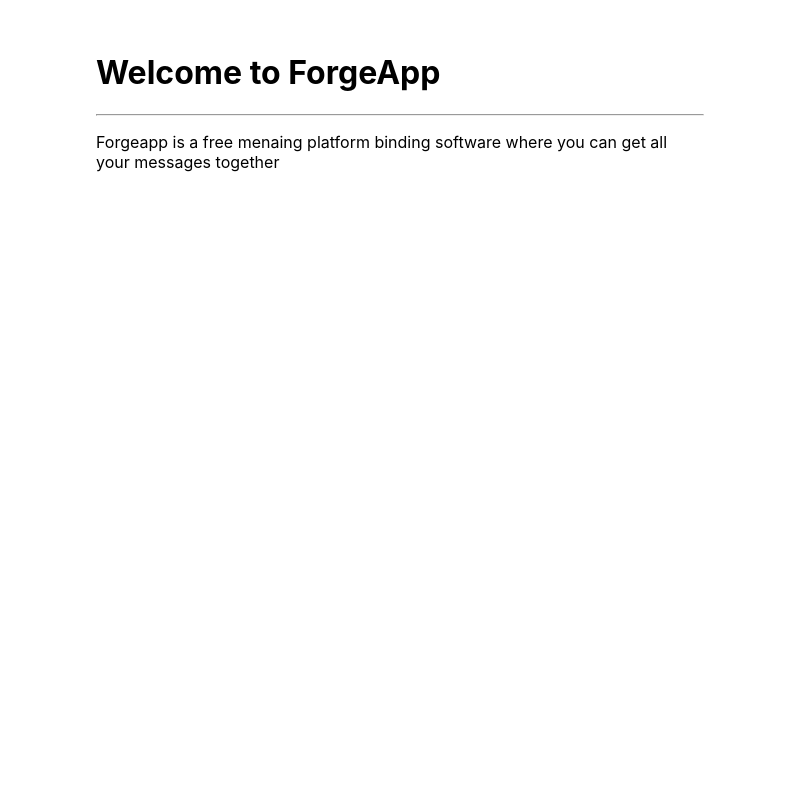
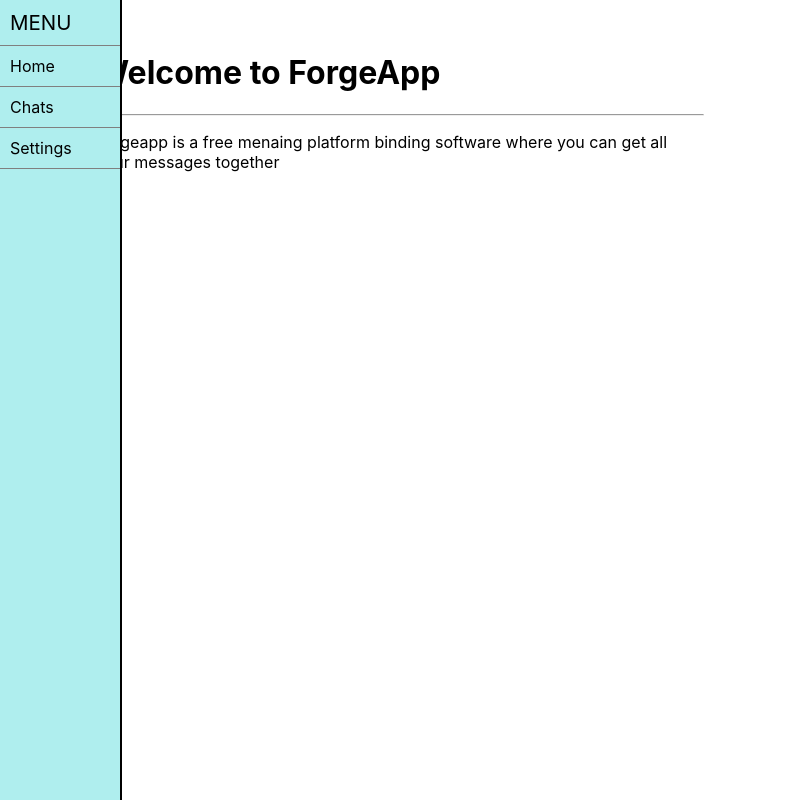
Before and after one commit to Anirban-45/ForgeApp, an Electron app: page src/index.html in a window 800 px wide. Drawn offline with Linux system fonts and the light colour scheme; no server answers; files whose address does not match are found by name.

Commit message:
UI works 01

```diff
--- a/src/index.css
+++ b/src/index.css
@@ -4,3 +4,37 @@
   max-width: 38rem;
   padding: 2rem;
 }
+.navbar{
+  position: fixed;
+  top: 0;
+  left: 0;
+  width: 15%;
+  height: 100%;
+  background-color: paleturquoise;
+  border-right: 2px solid black;
+}
+h3{
+  margin-block-start: .5em;
+  margin-block-end: 0;
+  margin-bottom: .5em;
+  font-size: 1.28em;
+  font-weight: normal;
+  padding-left: 10px;
+}
+ul{
+  list-style-type: none;
+  left: 0;
+  padding-inline-start: 0;
+  margin-block-start: 0;
+  border-top: 1px solid grey;
+}
+li{
+  display: flex;
+  align-items: center;
+  padding: 10px;
+  border-bottom: 1px solid grey;
+}
+.navbar__item{
+  color: black;
+  text-decoration: none;
+}
--- a/src/index.html
+++ b/src/index.html
@@ -10,6 +10,14 @@
     <h1>Welcome to ForgeApp</h1>
     <hr>
     <p>Forgeapp is a free menaing platform binding software where you can get all your messages together</p>
+    <div class="navbar">
+      <h3>MENU</h3>
+      <ul>
+        <li><a href="index.html" class="navbar__item">Home</a></li>
+        <li><a href="#" class="navbar__item">Chats</a></li>
+        <li><a href="#" class="navbar__item">Settings</a></li>
+      </ul>
+    </div>
   </body>
   <script>
     require('./renderer.js;');
```
